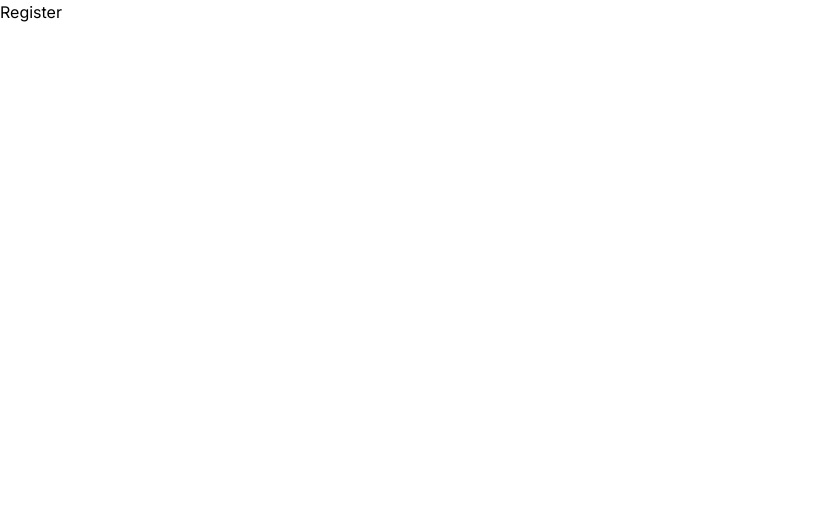
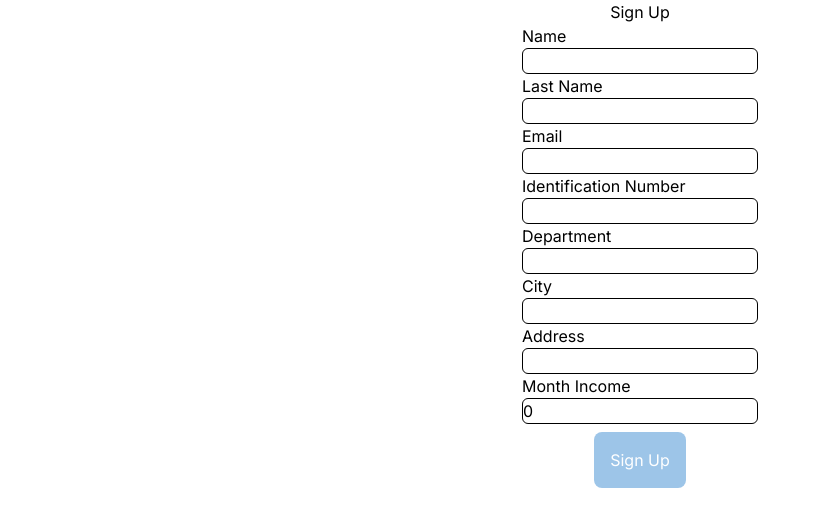
Before and after one commit to hmmatus/website-prueba-conectar, a Next.js app: page /register in a window 1280 px wide. Shown: the top 526 px of the page, without its empty margins (0-820 px from the left). Built offline with nearby package versions, Linux system fonts and the light colour scheme.

Commit message:
Added register endpoint call, created AppWrappper for react query

```diff
--- a/src/app/layout.tsx
+++ b/src/app/layout.tsx
@@ -1,6 +1,7 @@
 import type { Metadata } from "next";
 import { Inter } from "next/font/google";
 import "./globals.css";
+import AppWrapper from "@/components/elements/wrappers/AppWrapper/AppWrapper";
 
 const inter = Inter({ subsets: ["latin"] });
 
@@ -16,7 +17,9 @@ export default function RootLayout({
 }>) {
   return (
     <html lang="en">
-      <body className={inter.className}>{children}</body>
+      <body className={inter.className}>
+        <AppWrapper>{children}</AppWrapper>
+      </body>
     </html>
   );
 }
--- a/src/app/register/page.tsx
+++ b/src/app/register/page.tsx
@@ -1,8 +1,21 @@
-import LoginLayout from "@/components/layouts/login/Login";
+'use client'
 import RegisterLayout from "@/components/layouts/register/Register";
+import { RegisterFormP } from "@/model/auth/register.model";
+import { userService } from "@/service/user/userService";
+import React, { useState } from "react";
 
 export default function Login() {
-  return (
-    <RegisterLayout />
-  )
+  const [loading, setLoading] = useState(false);
+  function register(data: RegisterFormP) {
+    setLoading(true);
+    try {
+      const result = userService.register(data);
+      return result;
+    } catch (error) {
+      throw new Error(`${error}`);
+    } finally {
+      setLoading(false);
+    }
+  }
+  return <RegisterLayout loading={loading} onRegister={(data) => register(data)} />;
 }
--- a/src/components/elements/form/inputs/InputText/InputText.tsx
+++ b/src/components/elements/form/inputs/InputText/InputText.tsx
@@ -5,7 +5,7 @@ type Props = {
   title: string;
   errorMessage?: string;
   type?: React.HTMLInputTypeAttribute;
-  value: string;
+  value: string | number;
   onChange(value: string): void;
   name: string;
 };
--- /dev/null
+++ b/src/components/elements/wrappers/AppWrapper/AppWrapper.tsx
@@ -0,0 +1,15 @@
+'use client'
+import { QueryClient, QueryClientProvider } from "@tanstack/react-query";
+import { ReactNode } from "react";
+
+type Props = {
+  children: ReactNode;
+};
+const AppWrapper = ({ children }: Props) => {
+  const queryClient = new QueryClient();
+  return (
+    <QueryClientProvider client={queryClient}>{children}</QueryClientProvider>
+  );
+};
+
+export default AppWrapper
--- a/src/components/layouts/login/Login.tsx
+++ b/src/components/layouts/login/Login.tsx
@@ -1,6 +1,5 @@
 "use client";
-import React, { useEffect, useState } from "react";
-import styles from "./Login.module.css";
+import React, { useState } from "react";
 import InputText from "@/components/elements/form/inputs/InputText/InputText";
 import MainButton from "@/components/elements/buttons/MainButton/MainButton";
 import Link from "next/link";
@@ -16,9 +15,7 @@ export default function LoginLayout() {
   }
 
   return (
-    <div
-      className={`flex w-100 flex-col items-center justify-center ${styles.container}`}
-    >
+    <div className={`flex w-100 flex-col items-center justify-center `}>
       <h1 className="text-xl">Login</h1>
       <InputText
         title="Email"
@@ -32,8 +29,10 @@ export default function LoginLayout() {
         value={data?.password}
         onChange={(value) => onChangeValue("password", value)}
       />
-      <Link className="text-focus" href="/register">Dont you have an account? Sign Up</Link>
-      <MainButton title="Login" className="m-2"/>
+      <Link className="text-focus" href="/register">
+        Dont you have an account? Sign Up
+      </Link>
+      <MainButton title="Login" className="m-2" />
     </div>
   );
 }
--- a/src/components/layouts/register/Register.tsx
+++ b/src/components/layouts/register/Register.tsx
@@ -1,9 +1,161 @@
-import React from "react";
+"use client";
+import MainButton from "@/components/elements/buttons/MainButton/MainButton";
+import InputText from "@/components/elements/form/inputs/InputText/InputText";
+import { yupResolver } from "@hookform/resolvers/yup";
+import React, { useState } from "react";
+import { SubmitHandler, useForm, Controller } from "react-hook-form";
+import { registerSchema } from "./validation";
+import { RegisterFormP } from "@/model/auth/register.model";
 
-const RegisterLayout = () => {
+type Props = {
+  onRegister(data: RegisterFormP): void;
+  loading: boolean;
+};
+const RegisterLayout = ({ onRegister }: Props) => {
+  const [data, setData] = useState({
+    name: "",
+    lastName: "",
+    email: "",
+    phone: "",
+    idNumber: "",
+    idType: "",
+    department: "",
+    city: "",
+    address: "",
+    monthRevenue: "",
+  });
+
+  const {
+    control,
+    handleSubmit,
+    formState: { errors },
+  } = useForm({
+    resolver: yupResolver(registerSchema),
+  });
+
+  const onSubmit: SubmitHandler<RegisterFormP> = (data) => onRegister(data);
+
   return (
-    <div>
-      <h1>Register</h1>
+    <div className={`flex w-100 flex-col items-center justify-center `}>
+      <h1> Sign Up</h1>
+      <Controller
+        name="name"
+        control={control}
+        defaultValue=""
+        render={({ field }) => (
+          <InputText
+            title="Name"
+            name="name"
+            value={field.value}
+            onChange={(value) => field.onChange(value)}
+            errorMessage={errors.name?.message}
+          />
+        )}
+      />
+      <Controller
+        name="lastName"
+        control={control}
+        defaultValue=""
+        render={({ field }) => (
+          <InputText
+            title="Last Name"
+            name="lastName"
+            value={field.value}
+            onChange={(value) => field.onChange(value)}
+            errorMessage={errors.lastName?.message}
+          />
+        )}
+      />
+      <Controller
+        name="email"
+        control={control}
+        defaultValue=""
+        render={({ field }) => (
+          <InputText
+            title="Email"
+            name="email"
+            value={field.value}
+            onChange={(value) => field.onChange(value)}
+            errorMessage={errors.email?.message}
+          />
+        )}
+      />
+
+      <Controller
+        name="idNumber"
+        control={control}
+        defaultValue=""
+        render={({ field }) => (
+          <InputText
+            title="Identification Number"
+            name={field.name}
+            value={field.value}
+            onChange={(value) => field.onChange(value)}
+            errorMessage={errors.idNumber?.message}
+          />
+        )}
+      />
+      <Controller
+        name="department"
+        control={control}
+        defaultValue=""
+        render={({ field }) => (
+          <InputText
+            title="Department"
+            name="department"
+            value={field.value}
+            onChange={(value) => field.onChange(value)}
+            errorMessage={errors.department?.message}
+          />
+        )}
+      />
+      <Controller
+        name="city"
+        control={control}
+        defaultValue=""
+        render={({ field }) => (
+          <InputText
+            title="City"
+            name="city"
+            value={field.value}
+            onChange={(value) => field.onChange(value)}
+            errorMessage={errors.city?.message}
+          />
+        )}
+      />
+      <Controller
+        name="address"
+        control={control}
+        defaultValue=""
+        render={({ field }) => (
+          <InputText
+            title="Address"
+            name={field.name}
+            value={field.value}
+            onChange={(value) => field.onChange(value)}
+            errorMessage={errors.address?.message}
+          />
+        )}
+      />
+      <Controller
+        name="monthRevenue"
+        control={control}
+        defaultValue={0}
+        render={({ field }) => (
+          <InputText
+            title="Month Income"
+            name="monthRevenue"
+            value={field.value}
+            onChange={(value) => field.onChange(value)}
+            errorMessage={errors.monthRevenue?.message}
+          />
+        )}
+      />
+      <MainButton
+        title="Sign Up"
+        className="m-2"
+        onClick={handleSubmit(onSubmit)}
+      />
     </div>
   );
 };
--- /dev/null
+++ b/src/components/layouts/register/validation.ts
@@ -0,0 +1,13 @@
+import * as yup  from "yup";
+export const registerSchema = yup.object({
+  name: yup.string().required(),
+  lastName: yup.string().required(),
+  email: yup.string().email().required("Must be a valid email"),
+  phone: yup.string().required(),
+  idNumber: yup.string().required(),
+  idType: yup.string().required(),
+  department: yup.string().required(),
+  city: yup.string().required(),
+  address:yup.string().required(),
+  monthRevenue: yup.number().required(),
+});
--- /dev/null
+++ b/src/service/config.ts
@@ -0,0 +1,32 @@
+import Axios, { AxiosRequestHeaders } from "axios";
+
+Axios.create({
+  baseURL: process.env.API_ENV,
+  timeout: 2000,
+  headers: { "X-Custom-Header": "foobar" },
+});
+
+export const service = {
+  get: async (url: string, headers?: AxiosRequestHeaders) => {
+    return await Axios.get(url, {
+      headers,
+    })
+      .then((response) => {
+        return response.data;
+      })
+      .catch((error) => {
+        throw new Error(`${error}`);
+      });
+  },
+  post: async (url: string, data: any, headers?: AxiosRequestHeaders) => {
+    return await Axios.post(url, data, {
+      headers,
+    })
+      .then((response) => {
+        return response.data;
+      })
+      .catch((error) => {
+        throw new Error(`${error}`);
+      });
+  },
+};
--- /dev/null
+++ b/src/service/user/userRoutes.ts
@@ -0,0 +1,11 @@
+import { RegisterFormP } from "@/model/auth/register.model";
+
+const BASE_URL = '/user';
+
+const getAll = () => `${BASE_URL}/all`;
+const register = () => `${BASE_URL}`;
+
+export const userRoutes = {
+  getAll: () => getAll(),
+  register: () => register()
+}
--- /dev/null
+++ b/src/service/user/userService.ts
@@ -0,0 +1,14 @@
+import { RegisterFormP } from "@/model/auth/register.model";
+import { service } from "../config"
+import { userRoutes } from "./userRoutes";
+
+export const userService = {
+  getAllUsers: () => {
+    service.get(userRoutes.getAll());
+  },
+  register: (data: RegisterFormP) => {
+    service.post(userRoutes.register(), data, {
+      'content-type': 'multipart/form-data'
+    })
+  }
+}
```
Also changed, not shown: package.json (+8 -2 lines), src/model/auth/register.model.ts (added, +12 -0 lines), 1 other file (tests, documents, lock files or other folders).
